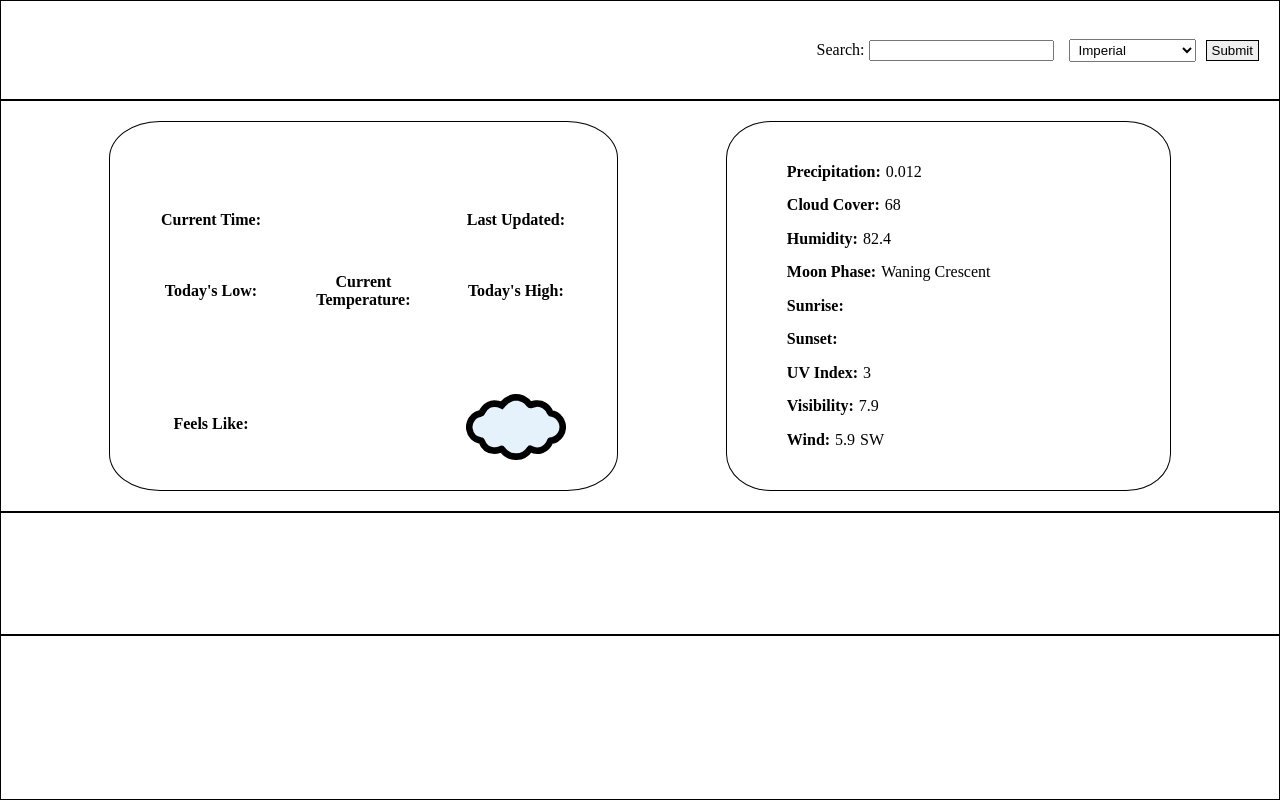
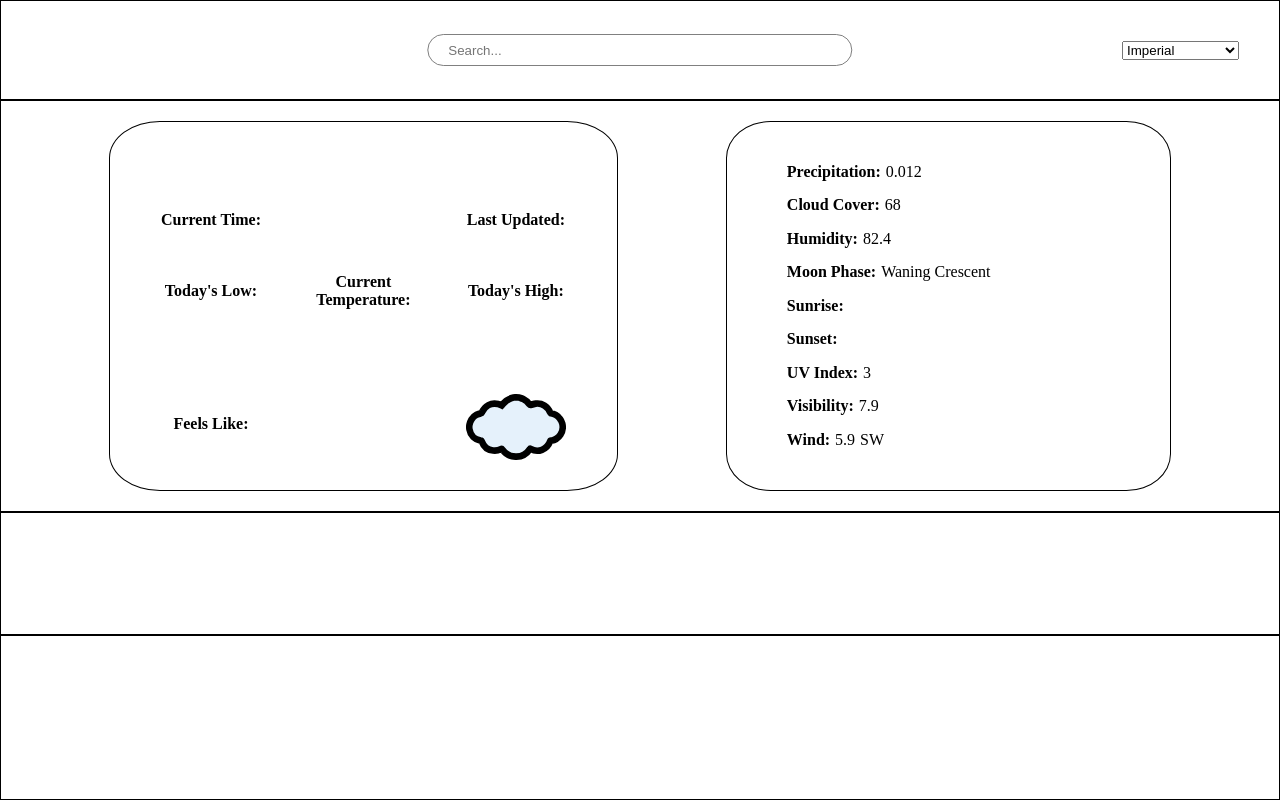
Before and after one commit to ssaigol/weather-app, a website built with webpack: page src/template.html in a window 1280 px wide. Built offline with nearby package versions, Linux system fonts and the light colour scheme.

Commit message:
Header styling

```diff
--- a/src/index.js
+++ b/src/index.js
@@ -3,8 +3,8 @@ import { format, addDays, getDay } from "date-fns";
 import { toZonedTime } from "date-fns-tz";
 
 const searchInput = document.getElementById("search");
-const searchSubmit = document.getElementById("search-submit");
 const unitSelect = document.getElementById("unit");
+const headerDate = document.getElementById("todays-date");
 const cityNameDisp = document.querySelector("#city-name");
 const currentTimeDisp = document.querySelector("#current-time div");
 const lastUpdatedDisp = document.querySelector("#last-updated div");
@@ -299,12 +299,14 @@ const renderWeekly = (week) => {
     })
 }
 
-
+const renderHeader = () => {
+    const date = format(new Date(), "EEEE, MMMM do, yyyy");
+    headerDate.textContent = date;
+}
 
 //Event Listeners
 window.addEventListener("load", searchCity);
-
-searchSubmit.addEventListener("click", searchCity);
+window.addEventListener("load", renderHeader);
 
 searchInput.addEventListener("keydown", (e) => {
   if (e.key === "Enter") {
--- a/src/style.css
+++ b/src/style.css
@@ -19,18 +19,29 @@ html {
 #header {
   display: flex;
   align-items: center;
-  justify-content: flex-end;
-  padding-right: 20px;
-  gap: 10px;
+  justify-content: space-between;
+  padding: 10px 20px;
+position: relative;
 }
 
-#header > * {
-  margin: 0;
-  padding: 2px 5px;
+#todays-date {
+    font-size: 1.3rem;
+    font-weight: 600;
 }
 
-#search-submit {
-  border: 1px solid black;
+#search {
+    width: 30%;
+    height: 1rem;
+    border-radius: 50px;
+    border: 1px solid grey;
+    padding: 7px 20px;
+    position: absolute;
+    left: 50%;
+    transform: translateX(-50%);
+}
+
+#unit {
+    margin-right: 20px;
 }
 
 /* MAIN CONTAINER STYLES */
@@ -138,7 +149,7 @@ html {
 
 
 #hourly {
-    padding: 5px;
+    padding: 5px 15px;
     display: grid;
     grid-template-columns: repeat(12, 1fr);
     grid-template-rows: 1fr 1fr;
--- a/src/template.html
+++ b/src/template.html
@@ -8,17 +8,15 @@
   <body>
     <div id="page-container">
       <div id="header">
-        <label
-          >Search:
-          <input type="text" id="search" />
-        </label>
+        <div id="todays-date"></div>
+        <input type="text" id="search" placeholder="Search..."/>
         <select id="unit">
           <option value="us">Imperial</option>
           <option value="metric">Metric</option>
           <option value="uk">United Kingdom</option>
           <option value="base">Scientific</option>
         </select>
-        <button id="search-submit">Submit</button>
+
       </div>
 
       <div id="main-container">
```
